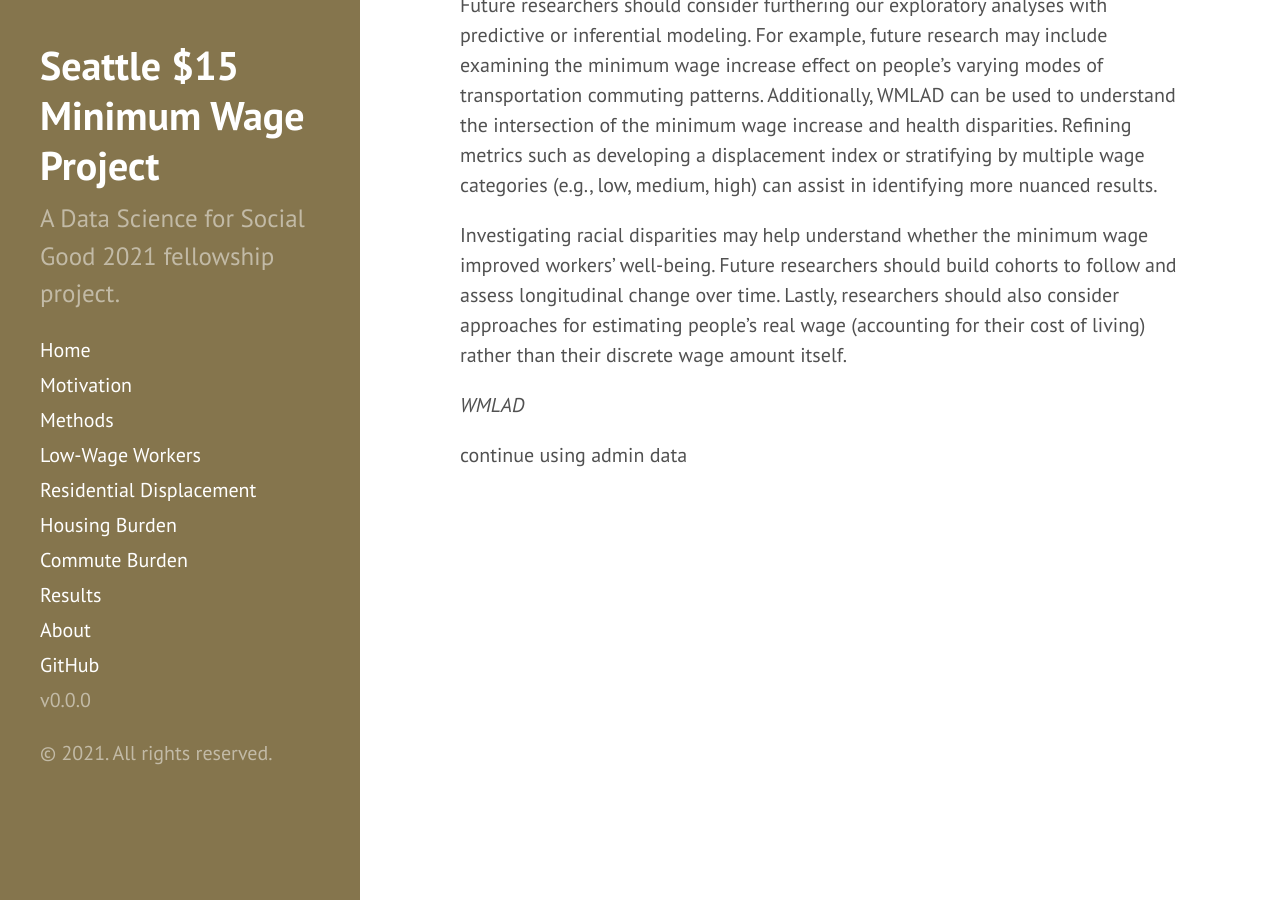
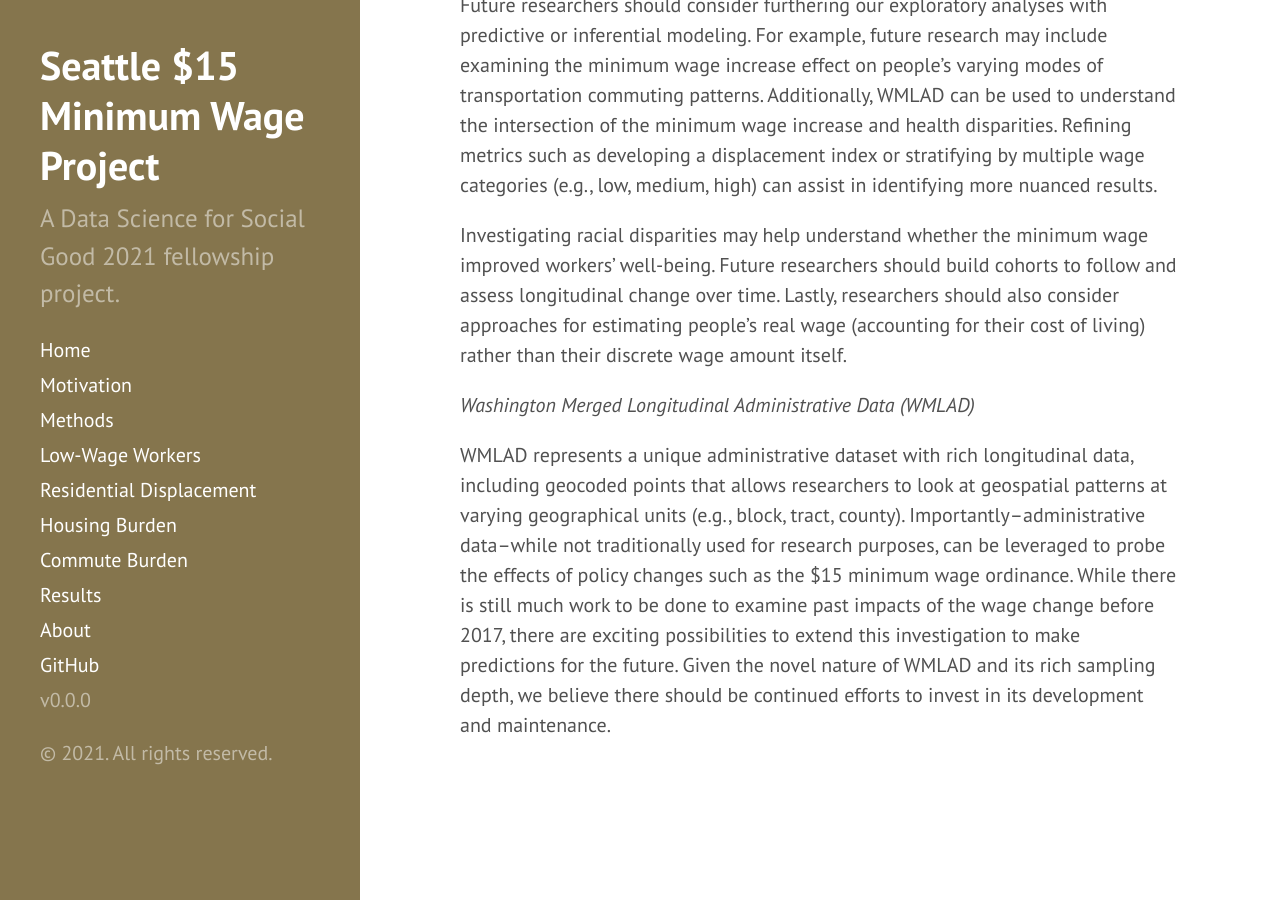
Before and after one commit to uwescience/MinWA, a Jekyll site: the page built from results.md, in a window 1280 px wide and 900 px high, scrolled down 590 px. Built offline with Jekyll 4.4.1, drawn with Linux system fonts in a browser that asks for light colours.

Commit message:
final major changes woohoo!

```diff
--- a/results.md
+++ b/results.md
@@ -15,7 +15,6 @@ Future researchers should consider furthering our exploratory analyses with pred
 
 Investigating racial disparities may help understand whether the minimum wage improved workers’ well-being. Future researchers should build cohorts to follow and assess longitudinal change over time. Lastly, researchers should also consider approaches for estimating people’s real wage (accounting for their cost of living) rather than their discrete wage amount itself.
 
-*WMLAD*
+*Washington Merged Longitudinal Administrative Data (WMLAD)*
 
-
-continue using admin data
+WMLAD represents a unique administrative dataset with rich longitudinal data, including geocoded points that allows researchers to look at geospatial patterns at varying geographical units (e.g., block, tract, county).  Importantly--administrative data--while not traditionally used for research purposes, can be leveraged to probe the effects of policy changes such as the $15 minimum wage ordinance. While there is still much work to be done to examine past impacts of the wage change before 2017, there are exciting possibilities to extend this investigation to make predictions for the future. Given the novel nature of WMLAD and its rich sampling depth, we believe there should be continued efforts to invest in its development and maintenance.
```
Also changed, not shown: methods.md (+1 -1 lines).
